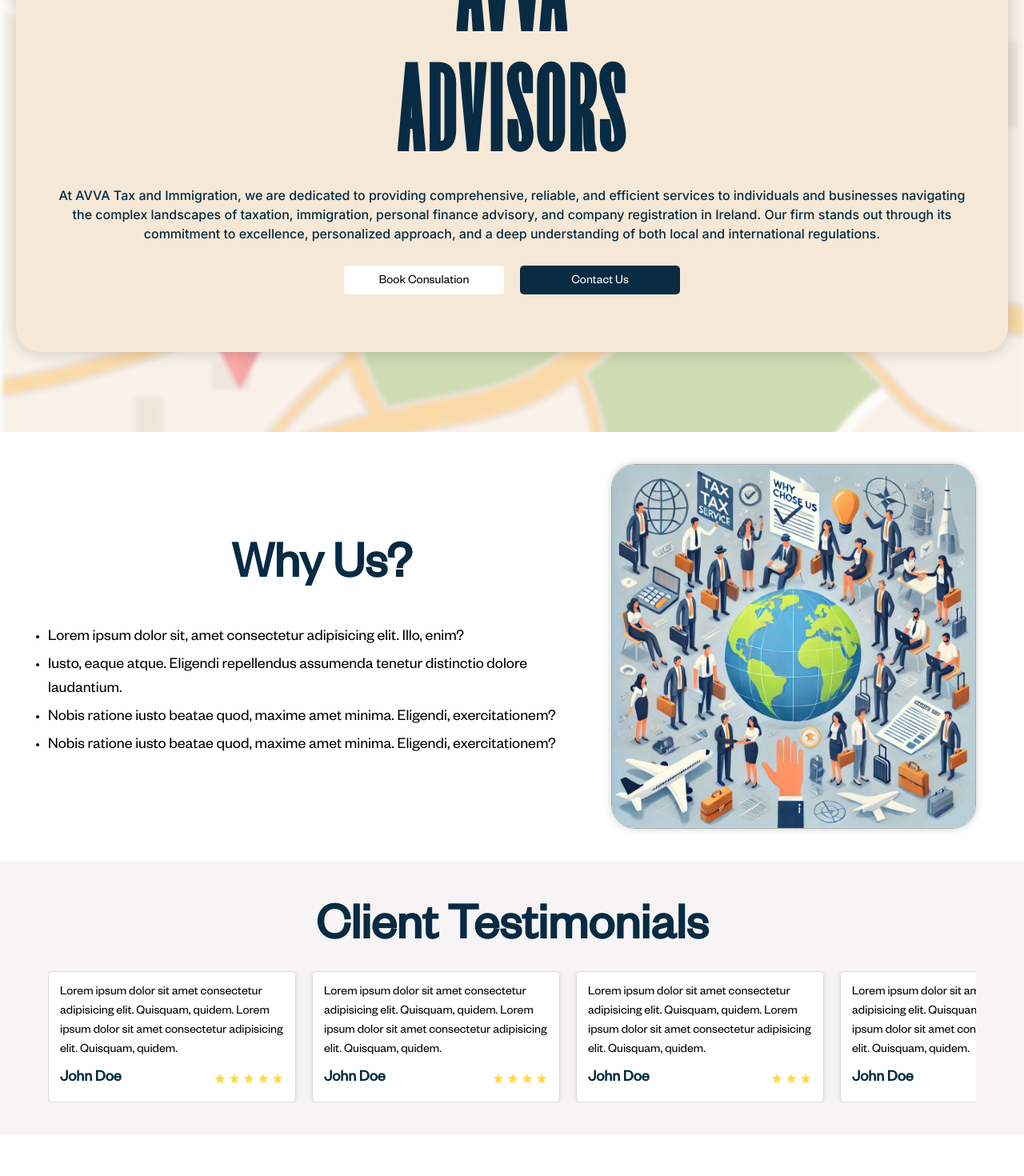
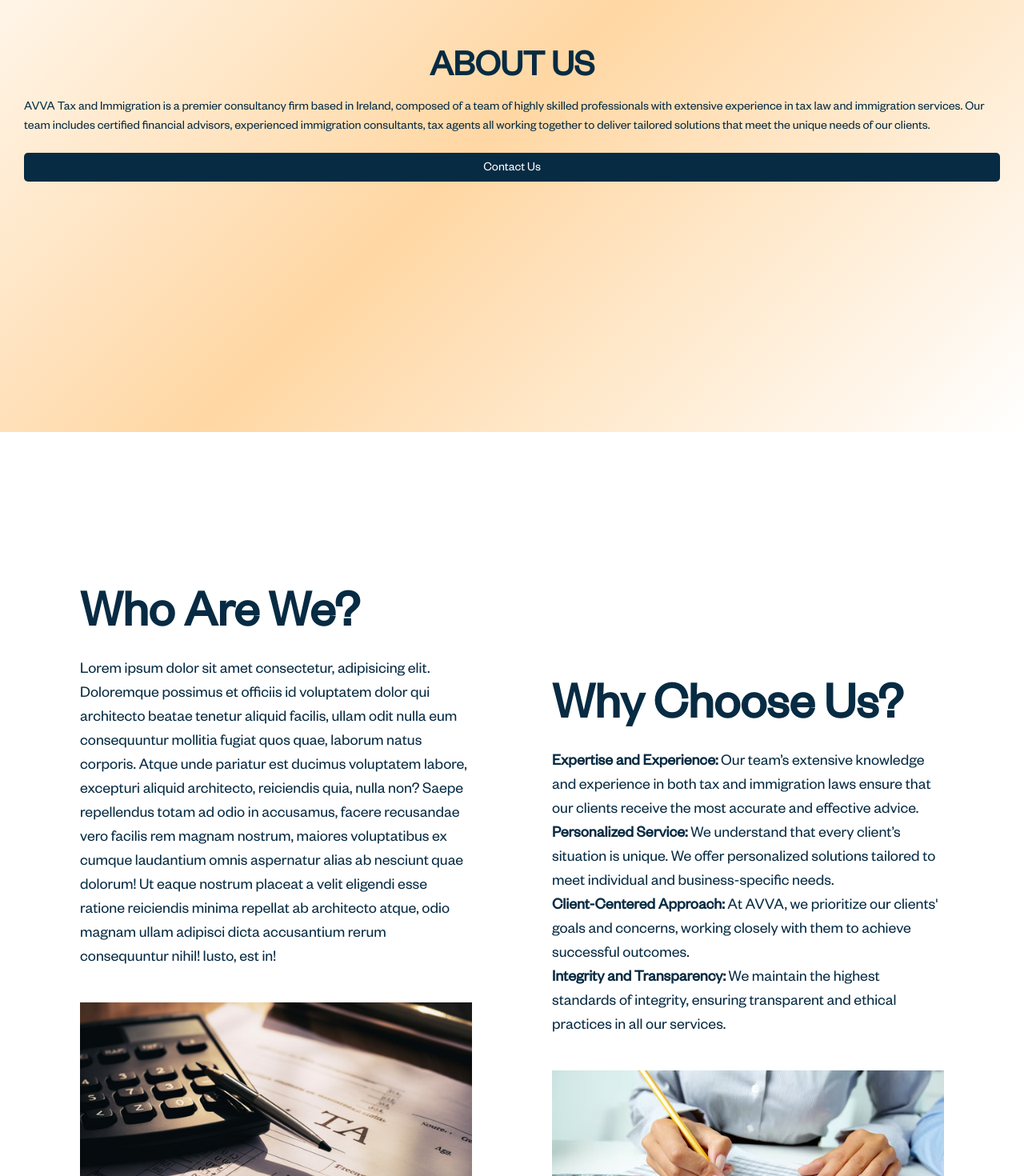
Before and after one commit to TartejBrothers/Avva-Advisors, a React (Create React App) app: page /about in a window 1280 px wide. Shown: the part 260-1730 px from the top of the page at 80% size. Built offline with nearby package versions, Linux system fonts and the light colour scheme.

Commit message:
Added: About

```diff
--- a/src/App.css
+++ b/src/App.css
@@ -51,3 +51,13 @@ input::-webkit-inner-spin-button {
   -webkit-appearance: none;
   margin: 0;
 }
+.contactusbutton {
+  background-color: #072b43;
+  color: #fff;
+  padding: 12px 25px 8px 25px;
+  border: none;
+  border-radius: 5px;
+  font-size: 16px;
+  cursor: pointer;
+  margin-top: 20px;
+}
--- a/src/App.js
+++ b/src/App.js
@@ -2,7 +2,7 @@ import "./App.css";
 import { BrowserRouter as Router, Routes, Route } from "react-router-dom";
 import Home from "./pages/home";
 import Contact from "./pages/contact";
-
+import About from "./pages/about";
 function App() {
   return (
     <Router>
@@ -10,6 +10,7 @@ function App() {
         <Route path="/" element={<Home />} />
         <Route path="*" element={<Home />} />
         <Route path="/contact" element={<Contact />} />
+        <Route path="/about" element={<About />} />
       </Routes>
     </Router>
   );
--- /dev/null
+++ b/src/pages/about.jsx
@@ -0,0 +1,75 @@
+import React from "react";
+import "../styles/about.css";
+import Navbar from "../components/navbar";
+import Footer from "../components/footer";
+import AboutImage1 from "../images/aboutpage/1.jpg";
+import AboutImage2 from "../images/aboutpage/2.avif";
+export default function About() {
+  return (
+    <div className="aboutmain">
+      <Navbar />
+      <div className="aboutmainheader">
+        <div className="aboutmainheaderleft">
+          <h1> ABOUT US</h1>
+        </div>
+        <div className="aboutmainheaderright">
+          <p>
+            AVVA Tax and Immigration is a premier consultancy firm based in
+            Ireland, composed of a team of highly skilled professionals with
+            extensive experience in tax law and immigration services. Our team
+            includes certified financial advisors, experienced immigration
+            consultants, tax agents all working together to deliver tailored
+            solutions that meet the unique needs of our clients.
+          </p>
+          <button className="contactusbutton">Contact Us</button>
+        </div>
+      </div>
+      <div className="aboutmainbody">
+        <div className="aboutmainbodyleft">
+          <h1 className="homeheadertext">Who Are We?</h1>
+          <p>
+            Lorem ipsum dolor sit amet consectetur, adipisicing elit. Doloremque
+            possimus et officiis id voluptatem dolor qui architecto beatae
+            tenetur aliquid facilis, ullam odit nulla eum consequuntur mollitia
+            fugiat quos quae, laborum natus corporis. Atque unde pariatur est
+            ducimus voluptatem labore, excepturi aliquid architecto, reiciendis
+            quia, nulla non? Saepe repellendus totam ad odio in accusamus,
+            facere recusandae vero facilis rem magnam nostrum, maiores
+            voluptatibus ex cumque laudantium omnis aspernatur alias ab nesciunt
+            quae dolorum! Ut eaque nostrum placeat a velit eligendi esse ratione
+            reiciendis minima repellat ab architecto atque, odio magnam ullam
+            adipisci dicta accusantium rerum consequuntur nihil! Iusto, est in!
+          </p>
+          <img src={AboutImage1} alt="" />
+        </div>
+        <div className="aboutmainbodyright">
+          <h1 className="homeheadertext">Why Choose Us?</h1>
+          <ul>
+            <li>
+              <strong>Expertise and Experience:</strong> Our team’s extensive
+              knowledge and experience in both tax and immigration laws ensure
+              that our clients receive the most accurate and effective advice.
+            </li>
+            <li>
+              <strong>Personalized Service:</strong> We understand that every
+              client’s situation is unique. We offer personalized solutions
+              tailored to meet individual and business-specific needs.
+            </li>
+            <li>
+              <strong>Client-Centered Approach:</strong> At AVVA, we prioritize
+              our clients' goals and concerns, working closely with them to
+              achieve successful outcomes.
+            </li>
+            <li>
+              <strong>Integrity and Transparency:</strong> We maintain the
+              highest standards of integrity, ensuring transparent and ethical
+              practices in all our services.
+            </li>
+          </ul>
+          <img src={AboutImage2} alt="" />
+        </div>
+      </div>
+      <Footer />
+    </div>
+  );
+}
--- /dev/null
+++ b/src/styles/about.css
@@ -0,0 +1,147 @@
+.aboutmainheader {
+  height: 100svh;
+  padding: 100px;
+  background: rgb(255, 255, 255);
+  background: -moz-linear-gradient(
+    135deg,
+    rgba(255, 255, 255, 1) 0%,
+    rgba(255, 215, 163, 1) 50%,
+    rgba(255, 255, 255, 1) 100%
+  );
+  background: -webkit-linear-gradient(
+    135deg,
+    rgba(255, 255, 255, 1) 0%,
+    rgba(255, 215, 163, 1) 50%,
+    rgba(255, 255, 255, 1) 100%
+  );
+  background: linear-gradient(
+    135deg,
+    rgba(255, 255, 255, 1) 0%,
+    rgba(255, 215, 163, 1) 50%,
+    rgba(255, 255, 255, 1) 100%
+  );
+  filter: progid:DXImageTransform.Microsoft.gradient(startColorstr="#ffffff",endColorstr="#ffffff",GradientType=1);
+  display: flex;
+  align-items: stretch;
+}
+.aboutmainheaderleft {
+  width: 60%;
+  display: flex;
+  flex-direction: column;
+  align-items: start;
+  padding-top: 100px;
+}
+
+.aboutmainheaderleft h1 {
+  font-size: 150px;
+  font-weight: 700;
+  color: #072b43;
+}
+.aboutmainheaderright {
+  width: 40%;
+  height: 100%;
+
+  display: flex;
+  flex-direction: column;
+  justify-content: flex-end;
+}
+.aboutmainheaderright p {
+  font-size: 26px;
+  font-weight: 400;
+  color: #072b43;
+  margin: 0;
+}
+
+@media screen and (max-width: 1300px) {
+  .aboutmainheaderleft h1 {
+    font-size: 100px;
+  }
+  .aboutmainheaderright p {
+    font-size: 20px;
+  }
+}
+.aboutmainbody {
+  padding: 100px;
+  display: flex;
+  align-items: center;
+
+  gap: 100px;
+  max-width: 1400px;
+  margin: 0 auto;
+}
+.aboutmainbodyleft {
+  width: 50%;
+  display: flex;
+  flex-direction: column;
+  align-items: start;
+}
+.aboutmainbodyleft p {
+  font-size: 20px;
+  font-weight: 400;
+  color: #072b43;
+  margin: 0;
+}
+.aboutmainbodyright {
+  width: 50%;
+  padding-top: 200px;
+  display: flex;
+  flex-direction: column;
+  align-items: start;
+  font-size: 20px;
+  font-weight: 400;
+  color: #072b43;
+}
+.aboutmainbodyleft img,
+.aboutmainbodyright img {
+  width: 100%;
+  height: 300px;
+  object-fit: cover;
+  margin-top: 40px;
+}
+
+@media screen and (max-width: 1300px) {
+  .aboutmainheader {
+    padding: 50px 30px;
+    align-items: center;
+    justify-content: center;
+    flex-direction: column;
+  }
+  .aboutmainheaderleft {
+    width: 100%;
+    padding-top: 0px;
+    align-items: center;
+  }
+
+  .aboutmainheaderleft h1 {
+    font-size: 46px;
+  }
+  .aboutmainheaderright {
+    width: 100%;
+    height: fit-content;
+    justify-content: flex-start;
+  }
+  .aboutmainheaderright p {
+    font-size: 16px;
+  }
+}
+
+@media screen and (max-width: 1000px) {
+  .aboutmainbody {
+    padding: 50px 30px;
+    flex-direction: column;
+    gap: 50px;
+  }
+  .aboutmainbodyleft {
+    width: 100%;
+    align-items: center;
+  }
+  .aboutmainbodyleft p {
+    font-size: 16px;
+  }
+  .aboutmainbodyright {
+    width: 100%;
+    padding-top: 0px;
+    align-items: center;
+    font-size: 16px;
+  }
+}
```
Also changed, not shown: src/images/aboutpage/1.jpg (added), src/images/aboutpage/2.avif (added).
